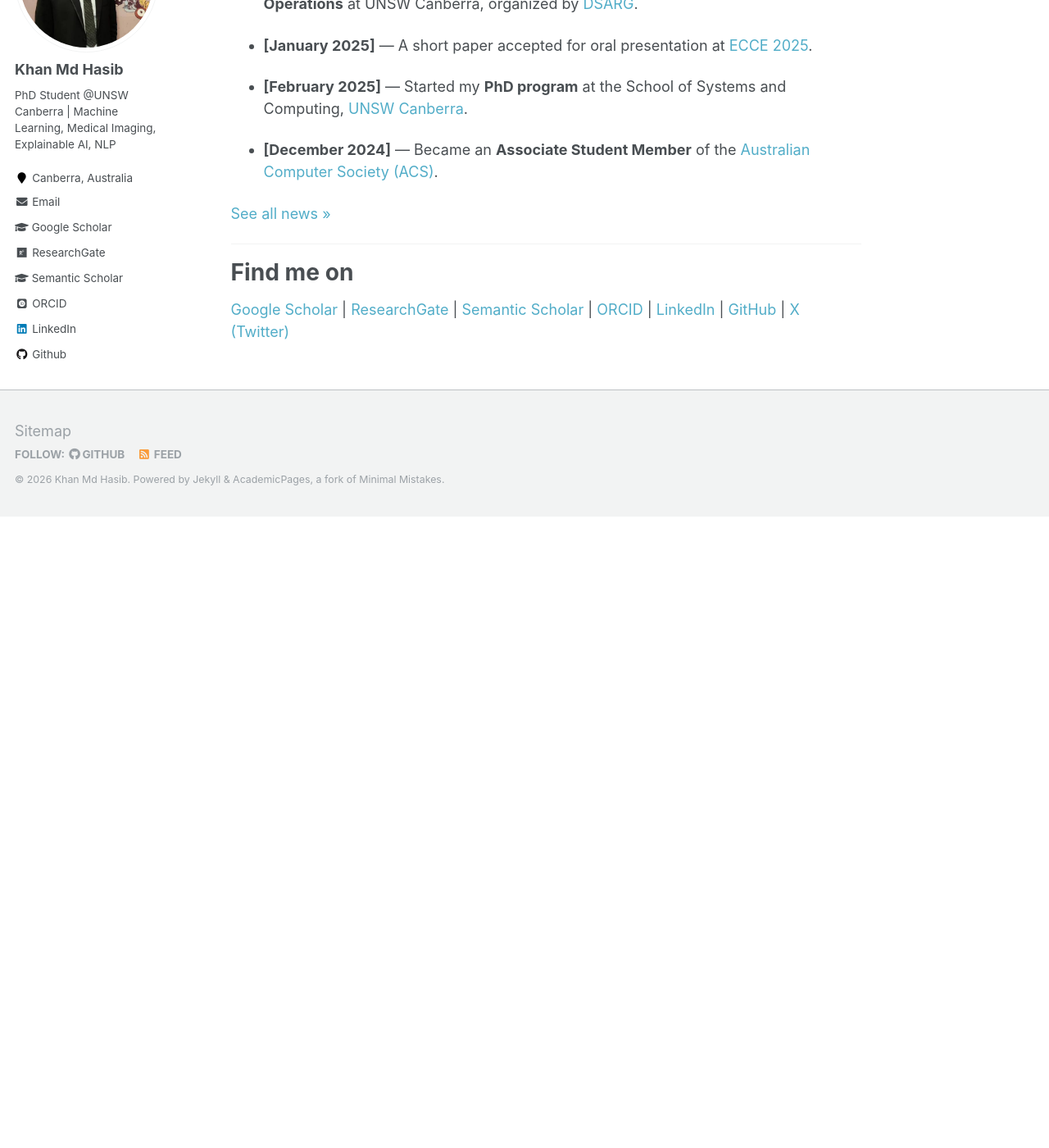
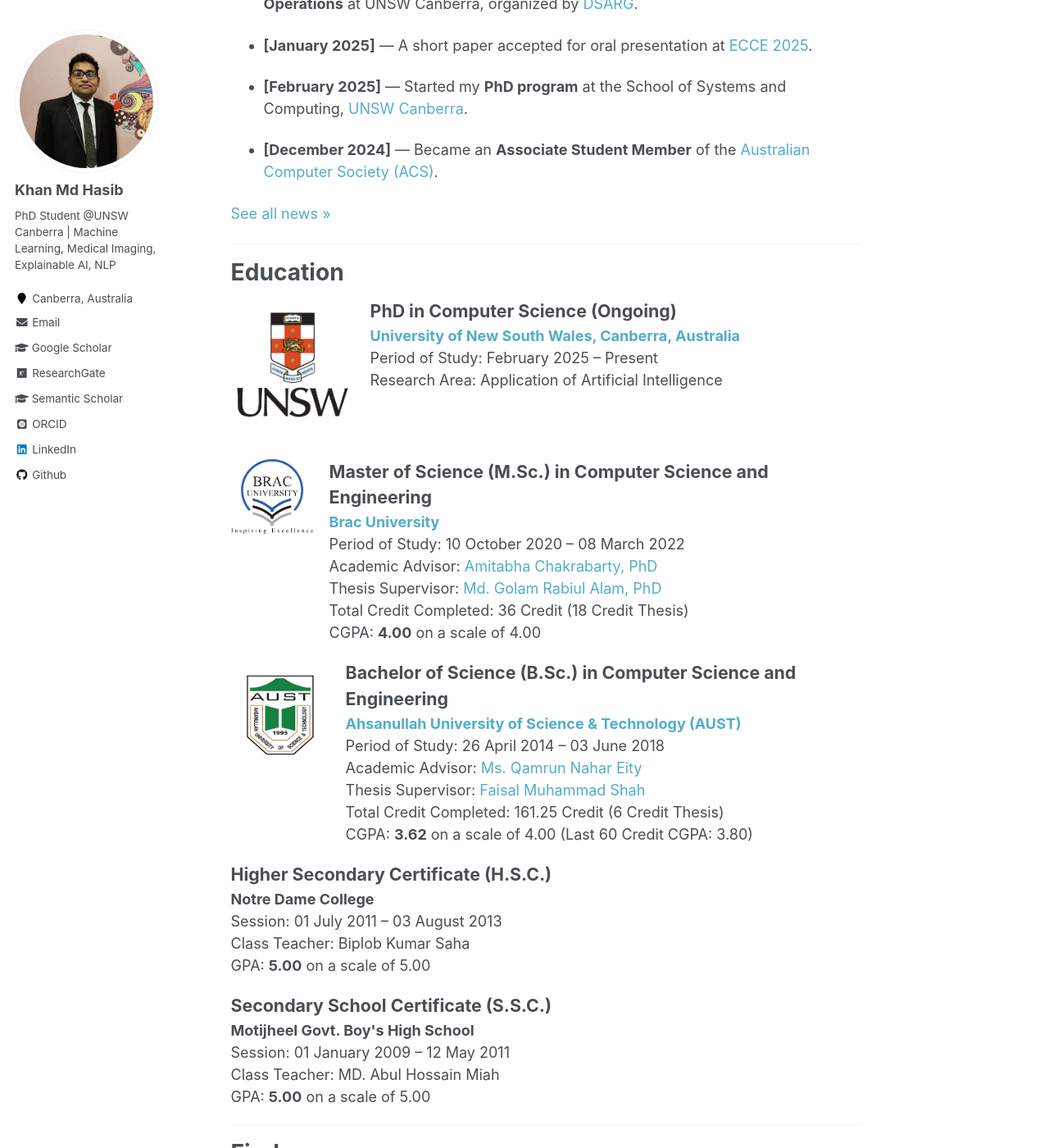
Before and after one commit to hasibaust13/hasibaust13.github.io, a Jekyll site: the page built from _pages/about.md, in a window 1280 px wide and 1400 px high, scrolled down 1199 px. Shown: the whole window at 82% size. Built offline with Jekyll 4.4.1, drawn with Linux system fonts in a browser that asks for light colours; some web fonts are replaced; before the commit the page ends 1829 px from its top, so only the background shows below that.

Commit message:
Add Education section to home page with logos and full details

```diff
--- a/_pages/about.md
+++ b/_pages/about.md
@@ -44,6 +44,71 @@
 
 ---
 
+# Education
+
+<!-- PhD -->
+<div style="display:flex; align-items:flex-start; margin-bottom:20px;">
+<img src="/images/logounsw.png" style="width:150px; height:auto; margin-right:20px;">
+<div>
+<b style="font-size:16pt;">PhD in Computer Science (Ongoing)</b><br/>
+<b><a href="https://www.unsw.edu.au/canberra" target="_blank">University of New South Wales, Canberra, Australia</a></b><br/>
+Period of Study: February 2025 – Present<br/>
+Research Area: Application of Artificial Intelligence<br/>
+</div>
+</div>
+
+<!-- M.Sc. -->
+<div style="display:flex; align-items:flex-start; margin-bottom:20px;">
+<img src="/images/logoBRAC.png" style="width:100px; height:auto; margin-right:20px;">
+<div>
+<b style="font-size:16pt;">Master of Science (M.Sc.) in Computer Science and Engineering</b><br/>
+<b><a href="https://www.bracu.ac.bd/" target="_blank">Brac University</a></b><br/>
+Period of Study: 10 October 2020 – 08 March 2022<br/>
+Academic Advisor: <a href="https://www.bracu.ac.bd/about/people/amitabha-chakrabarty-phd" target="_blank">Amitabha Chakrabarty, PhD</a><br/>
+Thesis Supervisor: <a href="https://www.bracu.ac.bd/about/people/md-golam-rabiul-alam-phd" target="_blank">Md. Golam Rabiul Alam, PhD</a><br/>
+Total Credit Completed: 36 Credit (18 Credit Thesis)<br/>
+CGPA: <b>4.00</b> on a scale of 4.00<br/>
+</div>
+</div>
+
+<!-- B.Sc. -->
+<div style="display:flex; align-items:flex-start; margin-bottom:20px;">
+<img src="/images/LogoAust.png" style="width:120px; height:auto; margin-right:20px;">
+<div>
+<b style="font-size:16pt;">Bachelor of Science (B.Sc.) in Computer Science and Engineering</b><br/>
+<b><a href="https://www.aust.edu/" target="_blank">Ahsanullah University of Science & Technology (AUST)</a></b><br/>
+Period of Study: 26 April 2014 – 03 June 2018<br/>
+Academic Advisor: <a href="https://www.aust.edu/cse/faculty_member/ms_qamrun_nahar_eity" target="_blank">Ms. Qamrun Nahar Eity</a><br/>
+Thesis Supervisor: <a href="https://aust.edu/cse/faculty_member/mr_faisal_muhammad_shah" target="_blank">Faisal Muhammad Shah</a><br/>
+Total Credit Completed: 161.25 Credit (6 Credit Thesis)<br/>
+CGPA: <b>3.62</b> on a scale of 4.00 (Last 60 Credit CGPA: 3.80)<br/>
+</div>
+</div>
+
+<!-- H.S.C. -->
+<div style="display:flex; align-items:flex-start; margin-bottom:20px;">
+<div>
+<b style="font-size:16pt;">Higher Secondary Certificate (H.S.C.)</b><br/>
+<b>Notre Dame College</b><br/>
+Session: 01 July 2011 – 03 August 2013<br/>
+Class Teacher: Biplob Kumar Saha<br/>
+GPA: <b>5.00</b> on a scale of 5.00<br/>
+</div>
+</div>
+
+<!-- S.S.C. -->
+<div style="display:flex; align-items:flex-start; margin-bottom:20px;">
+<div>
+<b style="font-size:16pt;">Secondary School Certificate (S.S.C.)</b><br/>
+<b>Motijheel Govt. Boy's High School</b><br/>
+Session: 01 January 2009 – 12 May 2011<br/>
+Class Teacher: MD. Abul Hossain Miah<br/>
+GPA: <b>5.00</b> on a scale of 5.00<br/>
+</div>
+</div>
+
+---
+
 # Find me on
 
 [Google Scholar](https://scholar.google.com/citations?user=7chm1qwAAAAJ){:target="_blank"} &#124;
```
